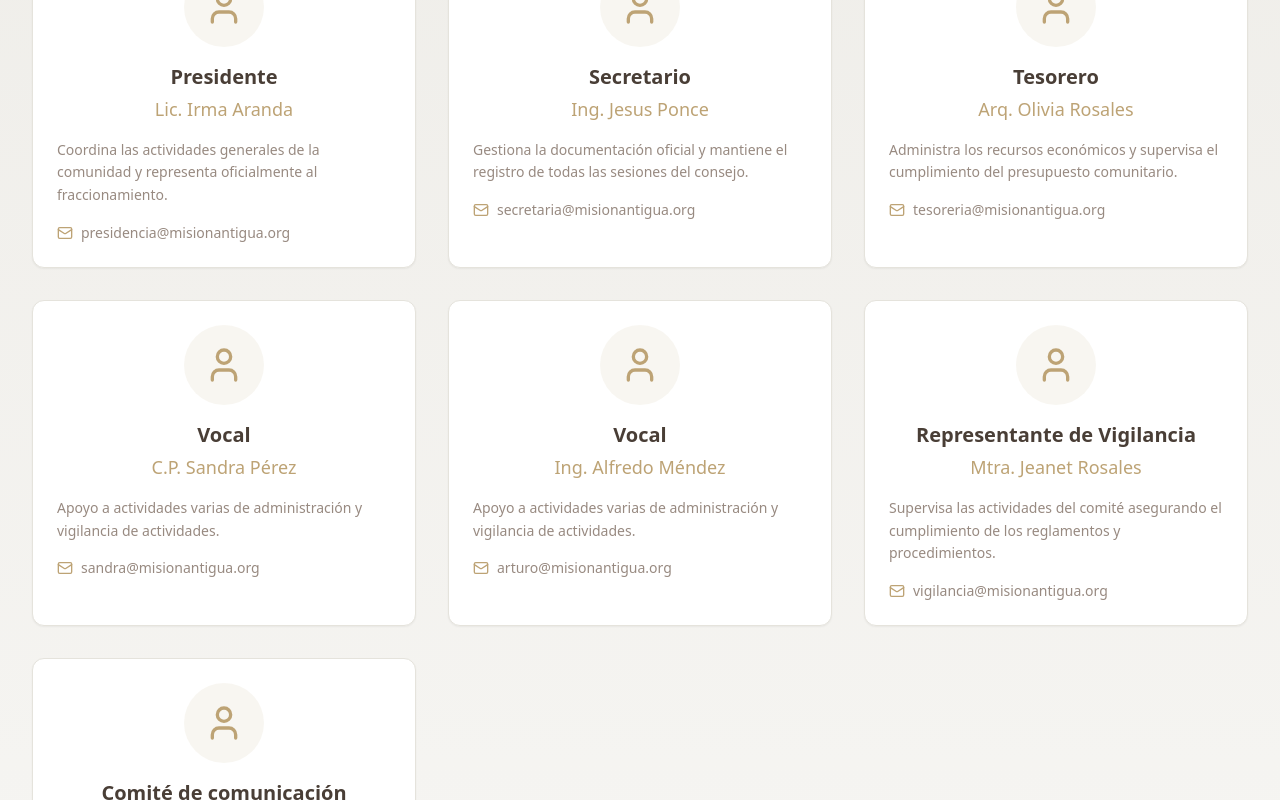
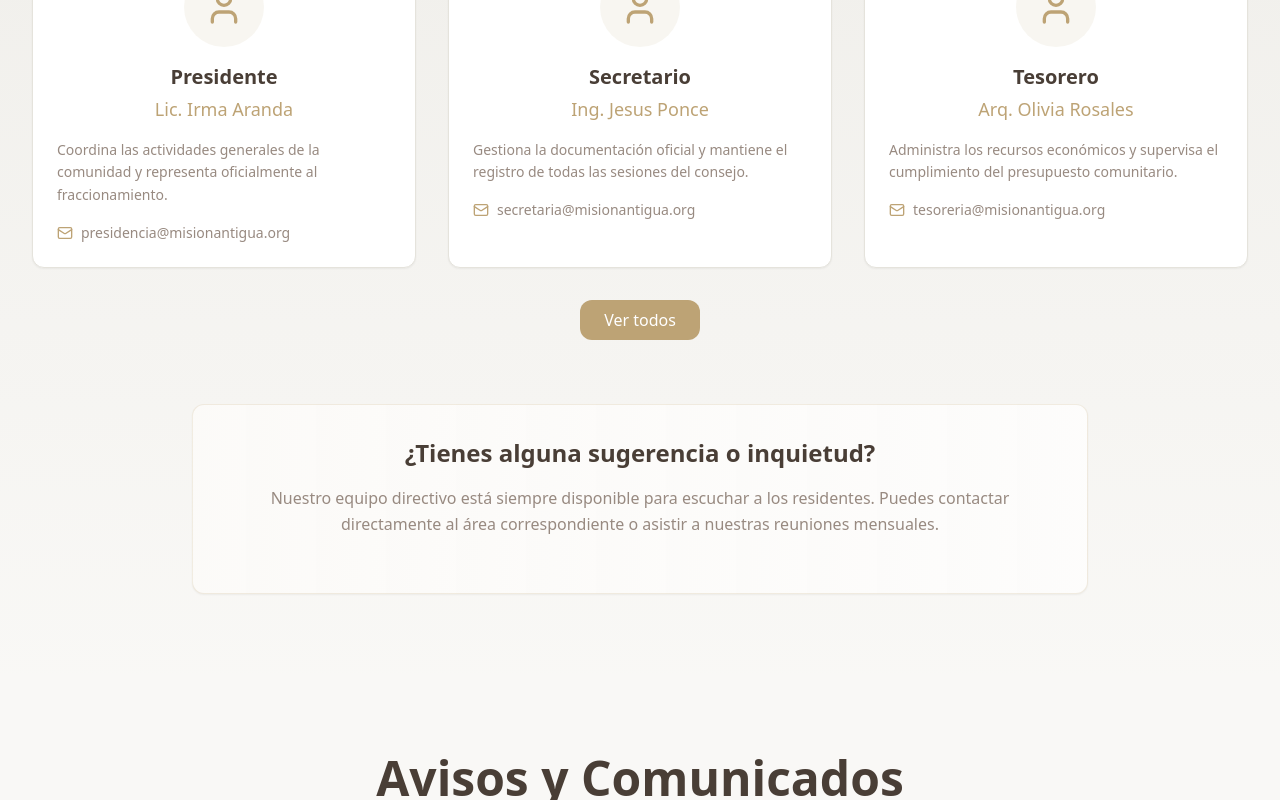
Before and after one commit to AdrianLonaFragoso/mision-antigua-portal, a React (Vite) app: page / in a window 1280 px wide. Shown: the part 3568-4368 px from the top of the page. Built offline with nearby package versions, Linux system fonts and the light colour scheme; the HTML template or start-up script is replaced by a standard one.

Commit message:
mesa directiva escondida

```diff
--- a/src/components/BoardSection.tsx
+++ b/src/components/BoardSection.tsx
@@ -1,7 +1,10 @@
 import { Card, CardContent } from "@/components/ui/card";
 import { User, Mail, Phone } from "lucide-react";
+import { useState } from "react";
 
 const BoardSection = () => {
+  const [showAll, setShowAll] = useState(false);
+
   const boardMembers = [
     {
       position: "Presidente",
@@ -54,6 +57,9 @@ const BoardSection = () => {
     },
   ];
 
+  // Determina qué miembros mostrar
+  const membersToShow = showAll ? boardMembers : boardMembers.slice(0, 3);
+
   return (
     <section
       id="board"
@@ -71,7 +77,7 @@ const BoardSection = () => {
         </div>
 
         <div className="grid md:grid-cols-2 lg:grid-cols-3 gap-8">
-          {boardMembers.map((member, index) => (
+          {membersToShow.map((member, index) => (
             <Card
               key={index}
               className="shadow-soft hover:shadow-hover transition-all duration-300 hover:-translate-y-1"
@@ -109,6 +115,19 @@ const BoardSection = () => {
           ))}
         </div>
 
+        <div>
+          {boardMembers.length > 3 && (
+            <div className="text-center mt-8">
+              <button
+                onClick={() => setShowAll(!showAll)}
+                className="px-6 py-2 bg-primary text-white rounded-lg hover:bg-primary/90 transition-colors"
+              >
+                {showAll ? "Ver menos" : "Ver todos"}
+              </button>
+            </div>
+          )}
+        </div>
+
         <div className="mt-16 text-center">
           <Card className="bg-gradient-to-r from-primary/5 to-accent/10 border-primary/20 shadow-soft max-w-4xl mx-auto">
             <CardContent className="p-8">
@@ -118,18 +137,17 @@ const BoardSection = () => {
               <p className="text-muted-foreground mb-6 leading-relaxed">
                 Nuestro equipo directivo está siempre disponible para escuchar a
                 los residentes. Puedes contactar directamente al área
-                correspondiente o asistir a nuestras reuniones mensuales que se
-                realizan el primer sábado de cada mes.
+                correspondiente o asistir a nuestras reuniones mensuales.
               </p>
               <div className="flex flex-wrap justify-center gap-4 text-sm text-muted-foreground">
-                <div className="flex items-center">
+                {/* <div className="flex items-center">
                   <Phone className="h-4 w-4 mr-2 text-primary" />
                   <span>Reuniones: Primer sábado del mes</span>
-                </div>
-                <div className="flex items-center">
+                </div> */}
+                {/* <div className="flex items-center">
                   <Mail className="h-4 w-4 mr-2 text-primary" />
                   <span>Horario: 10:00 AM - Salón de Eventos</span>
-                </div>
+                </div> */}
               </div>
             </CardContent>
           </Card>
```
